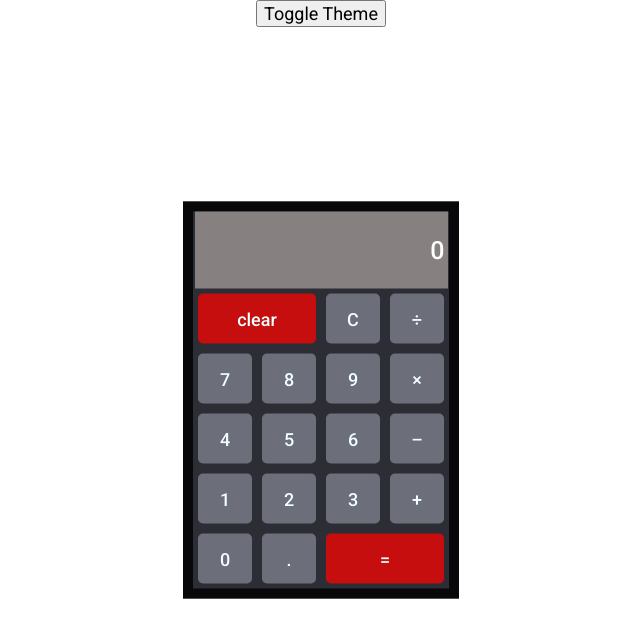
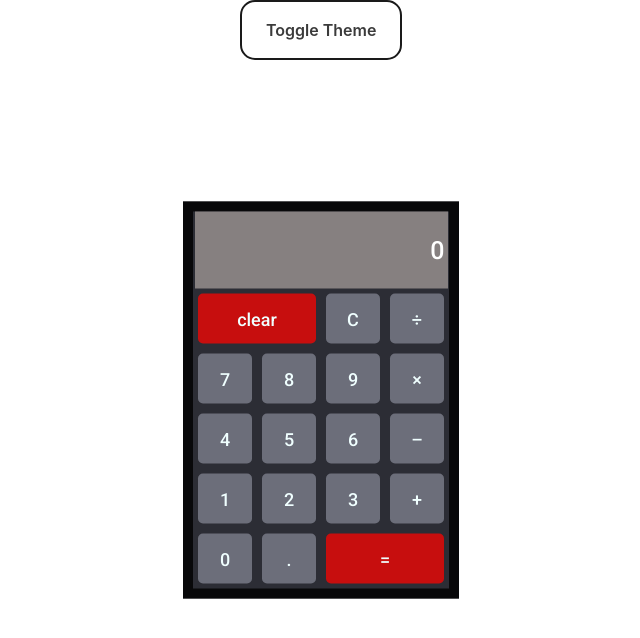
Before and after one commit to ShakyaSaurav/Simple-Calculator, a React (Create React App) app in the folder calculator/: page / in a window 1280 px wide. Shown: the top 638 px of the page, without its empty margins (319-959 px from the left). Built offline with nearby package versions, Linux system fonts and the light colour scheme.

Commit message:
minor tweeks

```diff
--- a/calculator/src/Component/Calculator.css
+++ b/calculator/src/Component/Calculator.css
@@ -7,6 +7,7 @@ body{
     display: flex;
     justify-content: center;
     align-items: center;
+    color:red;
 }
 .dark{
 
@@ -136,3 +137,38 @@ button:active{
 .light highlight{
     background: rgb(42, 48, 49);
 }
+
+.toggle {
+  appearance: none;
+  background-color: transparent;
+  border: 2px solid #1A1A1A;
+  border-radius: 15px;
+  box-sizing: border-box;
+  color: #3B3B3B;
+  cursor: pointer;
+  display: inline-block;
+  font-family: Roobert,-apple-system,BlinkMacSystemFont,"Segoe UI",Helvetica,Arial,sans-serif,"Apple Color Emoji","Segoe UI Emoji","Segoe UI Symbol";
+  font-size: 16px;
+  font-weight: 600;
+  line-height: normal;
+  margin: 0;
+  min-height: 60px;
+  min-width: 0;
+  outline: none;
+  padding: 16px 24px;
+  text-align: center;
+  text-decoration: none;
+  transition: all 300ms cubic-bezier(.23, 1, 0.32, 1);
+  user-select: none;
+  -webkit-user-select: none;
+  touch-action: manipulation;
+  width: 100%;
+  will-change: transform;
+}
+
+.toggle:hover {
+  color: #fff;
+  background-color: #1A1A1A;
+  box-shadow: rgba(0, 0, 0, 0.25) 0 8px 15px;
+  transform: translateY(-2px);
+}
--- a/calculator/src/Component/Calculator.js
+++ b/calculator/src/Component/Calculator.js
@@ -27,8 +27,6 @@ try{
 
       <div className={props.themer||'dark'}>
         <div className ='container'>
-
-
         <form>
             <input className='inPut' type='text' value={result}/>
         </form>
--- a/calculator/src/Component/Darkmode.js
+++ b/calculator/src/Component/Darkmode.js
@@ -15,7 +15,7 @@ const Darkmode = (props) => {
     }
   return (
     <div>
-        <button onClick={()=>{
+        <button className='toggle' onClick={()=>{
           toggle();
 
           }}>Toggle Theme</button>
```
